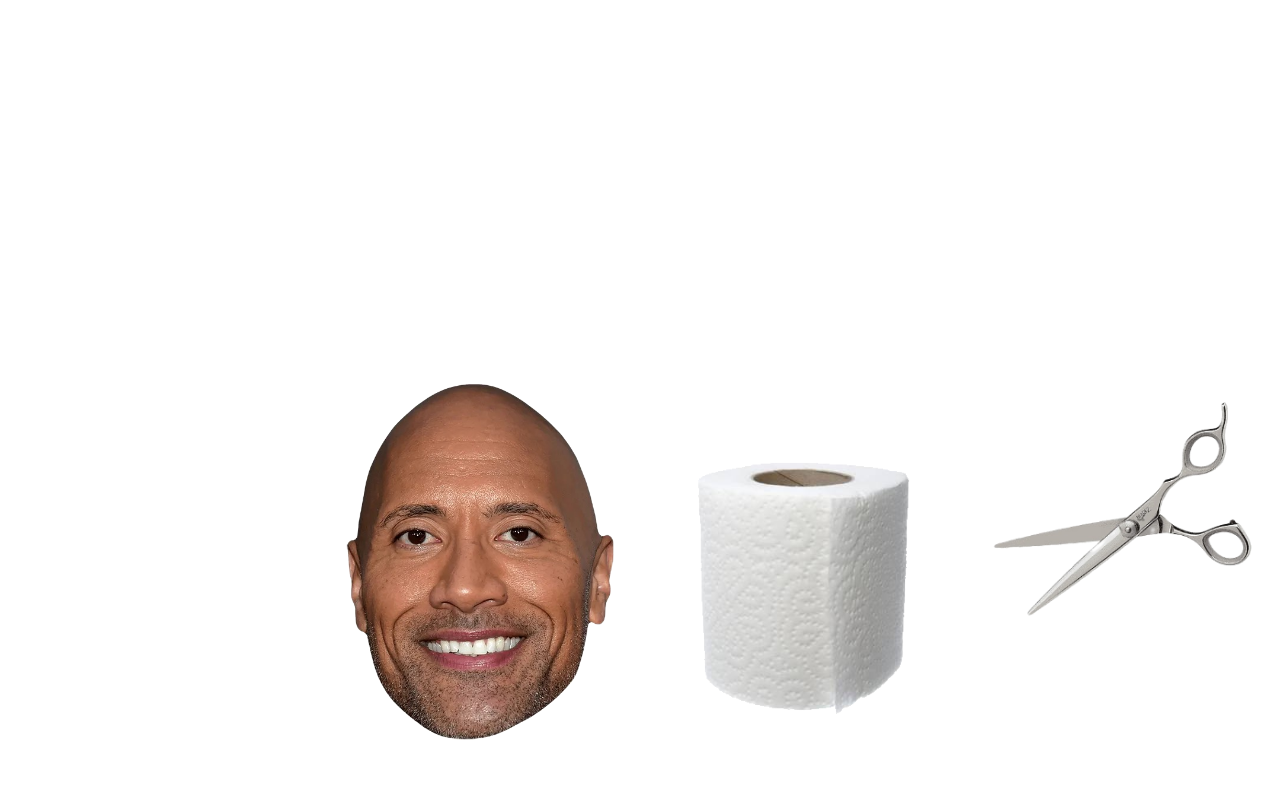
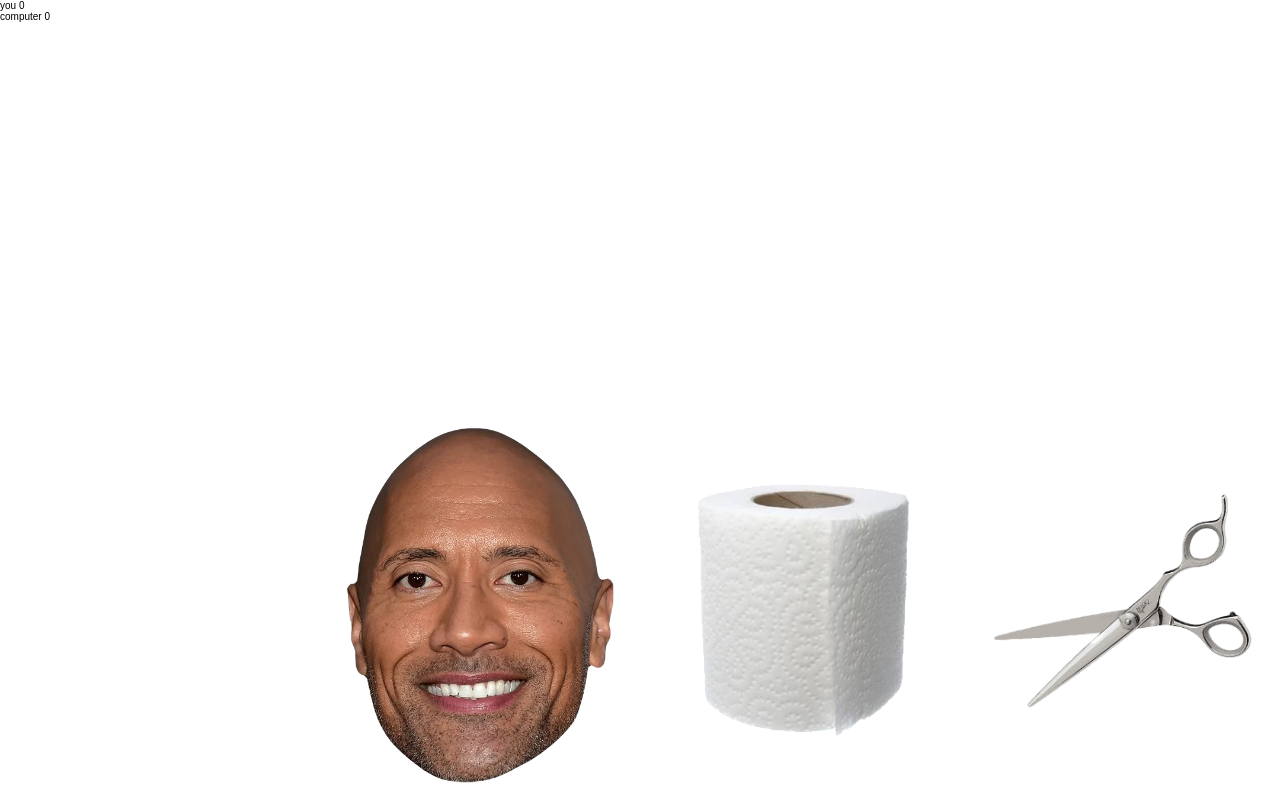
Before and after one commit to nosnider/rock_paper_scissors, a plain HTML site: page index.html in a window 1280 px wide. Drawn offline with Linux system fonts and the light colour scheme.

Commit message:
added scoreboard

```diff
--- a/index.html
+++ b/index.html
@@ -6,6 +6,16 @@
   <link rel="stylesheet" href="style.css">
 </head>
 <body>
+  <div>
+    <div id="player-score">
+      <span>you</span>
+      <span>0</span>
+    </div>
+    <div id="computer-score">
+      <span>computer</span>
+      <span>0</span>
+    </div>
+  </div>
   <div class="images">
     <img src="images/rock.png" class=image-items>
     <img src="images/paper.png" class=image-items>
--- a/style.css
+++ b/style.css
@@ -14,6 +14,7 @@ body,html {
   width:50%;
   display: flex;
   flex-direction: row;
+  align-items: center;
   margin-left: auto;
   margin-right: auto;
   margin-top:30%;
```
